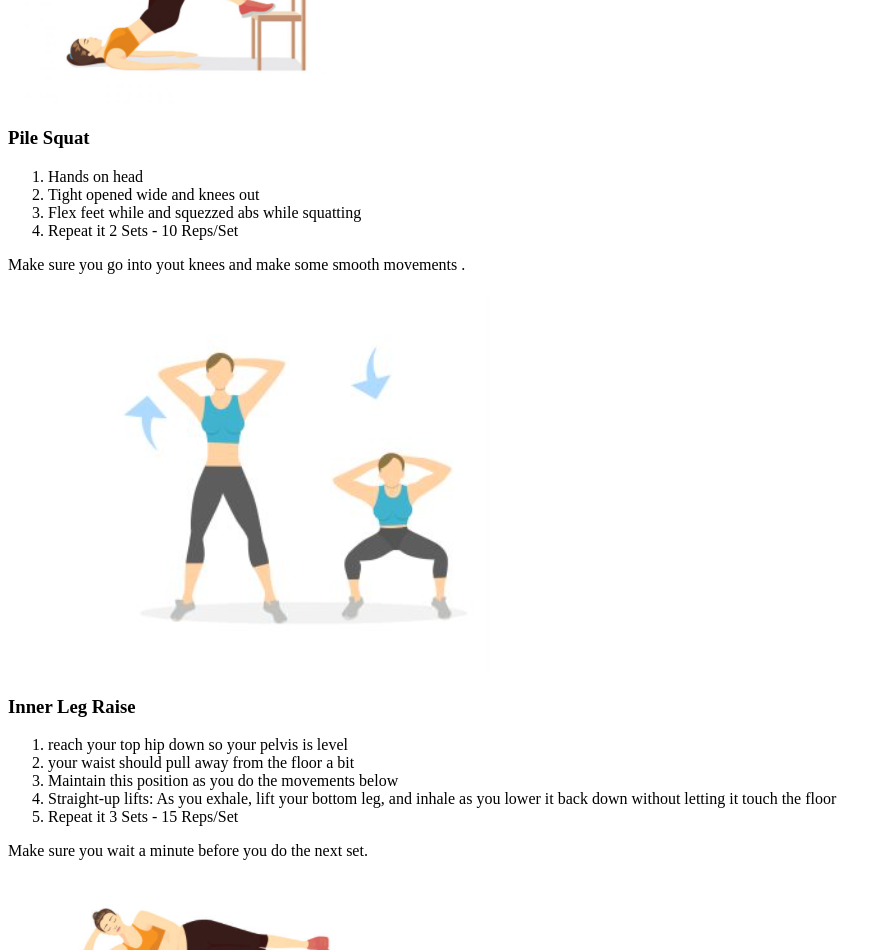
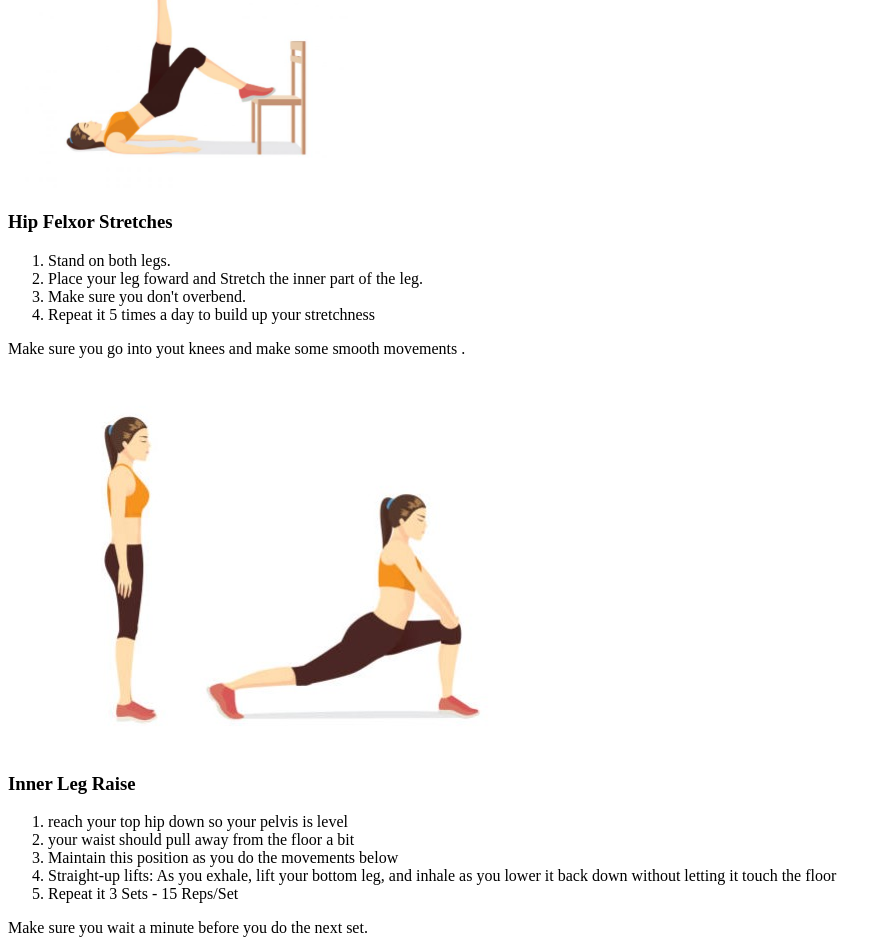
Before and after one commit to WMC-AHIF-2021/Go-Healthy, a plain HTML site: page html/index.html(Mainpage)/Exercises/legExercises/legExercises.html in a window 1280 px wide. Shown: the part 1440-2390 px from the top of the page, without its empty margins (0-892 px from the left). Drawn offline with Linux system fonts and the light colour scheme.

Commit message:
updated (again)

```diff
--- a/html/index.html(Mainpage)/Exercises/legExercises/legExercises.html
+++ b/html/index.html(Mainpage)/Exercises/legExercises/legExercises.html
@@ -51,15 +51,15 @@
             </section>
 
             <section>
-                <h1>Pile Squat</h1>
+                <h1>Hip Felxor Stretches</h1>
                 <ol>
-                    <li>Hands on head</li>
-                    <li>Tight opened wide and knees out</li>
-                    <li>Flex feet while and squezzed abs while squatting</li>
-                    <li>Repeat it 2 Sets - 10 Reps/Set</li>
+                    <li>Stand on both legs.</li>
+                    <li>Place your leg foward and Stretch the inner part of the leg.</li>
+                    <li>Make sure you don't overbend.</li>
+                    <li>Repeat it 5 times a day to build up your stretchness</li>
                 </ol>
                 <p>Make sure you go into yout knees and make some smooth movements . </p>
-                <img src="pilesquat.PNG" alt="Women, who is doing bulagrian Pile Squat">
+                <img src="HipFlexor.jpg" alt="Women, who is doing Hip Flexor">
             </section>
 
             <section>
```
Also changed, not shown: html/index.html(Mainpage)/Exercises/legExercises/bulgarianjump.PNG, html/index.html(Mainpage)/Exercises/legExercises/squatjump.PNG.
